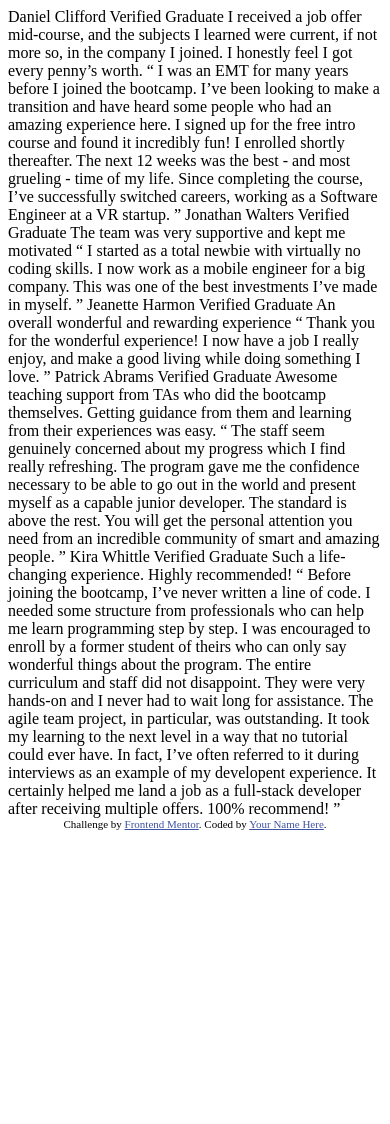
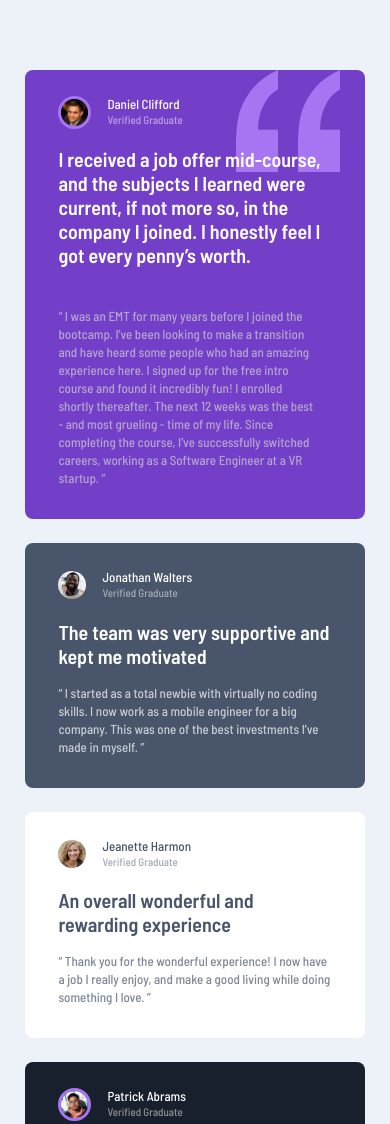
Before and after one commit to AA1057/testimonial-grid-section-website, a plain HTML site: page index.html in a window 390 px wide. Shown: the top 1124 px of the page. Before the commit the page ends 844 px from the top, so only its background shows below. Drawn offline with Linux system fonts and the light colour scheme.

Commit message:
Mobile Design Done

```diff
--- a/index.html
+++ b/index.html
@@ -1,64 +1,117 @@
 <!DOCTYPE html>
 <html lang="en">
+
 <head>
   <meta charset="UTF-8">
-  <meta name="viewport" content="width=device-width, initial-scale=1.0"> <!-- displays site properly based on user's device -->
+  <meta name="viewport" content="width=device-width, initial-scale=1.0">
+  <link rel="icon" type="image/png" sizes="32x32" href="./images/favicon-32x32.png">
+  <link rel="stylesheet" href="style.css">
+  <title>Frontend Mentor | [Challenge Name Here]</title>
+</head>
 
-  <link rel="icon" type="image/png" sizes="32x32" href="./images/favicon-32x32.png">
+<body>
+  <div class="container">
+    <div class="cards">
+      <div class="comment-card-1">
+        <div class="information">
+          <div class="avatar">
+            <img class="image" src="images/image-daniel.jpg" alt="An Avatar of Daniel">
+          </div>
+          <div class="status-type">
+            <p class="name">Daniel Clifford</p>
+            <p class="status">Verified Graduate</p>
+          </div>
+        </div>
+        <div class="content">
+          <h2 class="topic-heading">I received a job offer mid-course, and the subjects I learned were current, if not
+            more
+            so,
+            in the company I joined. I honestly feel I got every penny’s worth.</h2>
 
-  <title>Frontend Mentor | [Challenge Name Here]</title>
-
-  <!-- Feel free to remove these styles or customise in your own stylesheet 👍 -->
-  <style>
-    .attribution { font-size: 11px; text-align: center; }
-    .attribution a { color: hsl(228, 45%, 44%); }
-  </style>
-</head>
-<body>
-  Daniel Clifford
-  Verified Graduate
-
-  I received a job offer mid-course, and the subjects I learned were current, if not more so,
-  in the company I joined. I honestly feel I got every penny’s worth.
-
-  “ I was an EMT for many years before I joined the bootcamp. I’ve been looking to make a
+          <p class="desc">“ I was an EMT for many years before I joined the bootcamp. I’ve been looking to make a
             transition and have heard some people who had an amazing experience here. I signed up
             for the free intro course and found it incredibly fun! I enrolled shortly thereafter.
             The next 12 weeks was the best - and most grueling - time of my life. Since completing
-  the course, I’ve successfully switched careers, working as a Software Engineer at a VR startup. ”
+            the course, I’ve successfully switched careers, working as a Software Engineer at a VR startup. ”</p>
+        </div>
+      </div>
+      <div class="comment-card-2">
+        <div class="information">
+          <div class="avatar">
+            <img class="image" src="images/image-jonathan.jpg" alt="An Avatar of Jonathan">
+          </div>
+          <div class="status-type">
+            <p class="name">Jonathan Walters</p>
+            <p class="status">Verified Graduate</p>
+          </div>
+        </div>
 
-  Jonathan Walters
-  Verified Graduate
-
-  The team was very supportive and kept me motivated
-
+        <div class="content">
+          <h2 class="topic-heading">The team was very supportive and kept me motivated</h2>
+          <p class="desc">
             “ I started as a total newbie with virtually no coding skills. I now work as a mobile engineer
             for a big company. This was one of the best investments I’ve made in myself. ”
+          </p>
+        </div>
+      </div>
+      <div class="comment-card-3">
+        <div class="information">
+          <div class="avatar">
+            <img class="image" src="images/image-jeanette.jpg" alt="An Avatar of Jeanette">
+          </div>
+          <div class="status-type">
+            <p class="name">Jeanette Harmon</p>
+            <p class="status">Verified Graduate</p>
+          </div>
+        </div>
 
-  Jeanette Harmon
-  Verified Graduate
-
-  An overall wonderful and rewarding experience
-
+        <div class="content">
+          <h2 class="topic-heading">An overall wonderful and rewarding experience</h2>
+          <p class="desc">
             “ Thank you for the wonderful experience! I now have a job I really enjoy, and make a good living
             while doing something I love. ”
-
-  Patrick Abrams
-  Verified Graduate
-
+          </p>
+        </div>
+      </div>
+      <div class="comment-card-4">
+        <div class="information">
+          <div class="avatar">
+            <img class="image" src="images/image-patrick.jpg" alt="An Avatar of Patrick">
+          </div>
+          <div class="status-type">
+            <p class="name">Patrick Abrams</p>
+            <p class="status">Verified Graduate</p>
+          </div>
+        </div>
+        <div class="content">
+          <h2 class="topic-heading">
             Awesome teaching support from TAs who did the bootcamp themselves. Getting guidance from them and
             learning from their experiences was easy.
-
+          </h2>
+          <p class="desc">
             “ The staff seem genuinely concerned about my progress which I find really refreshing. The program
             gave me the confidence necessary to be able to go out in the world and present myself as a capable
             junior developer. The standard is above the rest. You will get the personal attention you need from
             an incredible community of smart and amazing people. ”
+          </p>
+        </div>
+      </div>
+      <div class="comment-card-5">
+        <div class="information">
+          <div class="avatar">
+            <div class="status-type">
+              <img class="image" src="images/image-kira.jpg" alt="An Avatar of Kira">
+            </div>
+          </div>
+          <div class="status-type">
+            <p class="name">Kira Whittle</p>
+            <p class="status">Verified Graduate</p>
+          </div>
+        </div>
 
-  Kira Whittle
-  Verified Graduate
-
-  Such a life-changing experience. Highly recommended!
-
+        <div class="content">
+          <h2 class="topic-heading">Such a life-changing experience. Highly recommended!</h2>
+          <p class="desc">
             “ Before joining the bootcamp, I’ve never written a line of code. I needed some structure from
             professionals who can help me learn programming step by step. I was encouraged to enroll by a former
             student of theirs who can only say wonderful things about the program. The entire curriculum and staff
@@ -67,10 +120,11 @@
             could ever have. In fact, I’ve often referred to it during interviews as an example of my developent
             experience. It certainly helped me land a job as a full-stack developer after receiving multiple offers.
             100% recommend! ”
-
-  <div class="attribution">
-    Challenge by <a href="https://www.frontendmentor.io?ref=challenge" target="_blank">Frontend Mentor</a>.
-    Coded by <a href="#">Your Name Here</a>.
+          </p>
+        </div>
+      </div>
+    </div>
   </div>
 </body>
+
 </html>
--- /dev/null
+++ b/style.css
@@ -0,0 +1,213 @@
+@import url('https://fonts.googleapis.com/css2?family=Barlow+Semi+Condensed:ital,wght@0,100;0,200;0,300;0,400;0,500;0,600;0,700;0,800;0,900;1,100;1,200;1,300;1,400;1,500;1,600;1,700;1,800;1,900&display=swap');
+
+:root {
+  --bg-clr: #ECF2F8;
+  --card-clr-1: #733FC8;
+  --card-clr-2: #48556A;
+  --card-clr-3-5: #FFFFFF;
+  --card-clr-4: #19202D;
+  --font-clr-1: var(--card-clr-3-5);
+  --font-clr-2: #CFCFCF;
+  --font-clr-3: var(--bg-clr);
+  --font-clr-4: var(--card-clr-2);
+  --border-clr: #A775F1;
+  --ff-main: "Barlow Semi Condensed";
+  --fs-heading: 1.25rem;
+  --fs-para: 0.8125rem;
+  --fs-para-status: 0.6875rem;
+  --heading-spacing-bottom: 1rem;
+  --heading-spacing-top: 1.125rem;
+  --para-spacing-bottom: 2rem;
+  --para-spacing-top: 1.625rem;
+}
+
+/* CSS Reset */
+/*
+  1. Use a more-intuitive box-sizing model.
+*/
+*,
+*::before,
+*::after {
+  box-sizing: border-box;
+}
+
+/*
+    2. Remove default margin
+  */
+* {
+  margin: 0;
+  padding: 0;
+  font: inherit;
+}
+
+/*
+    Typographic tweaks!
+    3. Add accessible line-height
+    4. Improve text rendering
+  */
+body {
+  line-height: 1.5;
+  -webkit-font-smoothing: antialiased;
+}
+
+/*
+    5. Improve media defaults
+  */
+img,
+picture,
+video,
+canvas,
+svg {
+  display: block;
+  max-width: 100%;
+}
+
+/*
+    6. Remove built-in form typography styles
+  */
+input,
+button,
+textarea,
+select {
+  font: inherit;
+}
+
+/*
+    7. Avoid text overflows
+  */
+p,
+h1,
+h2,
+h3,
+h4,
+h5,
+h6 {
+  overflow-wrap: break-word;
+}
+
+/*
+    8. Create a root stacking context
+  */
+#root,
+#__next {
+  isolation: isolate;
+}
+
+/* General Styling */
+body {
+  background: var(--bg-clr);
+  font-family: var(--ff-main), sans-serif;
+  font-size: var(--fs-para);
+}
+
+.container {
+  width: 87%;
+  margin: 0 auto;
+  margin: 4.375rem auto 4.375rem auto;
+}
+
+.information {
+  display: flex;
+  align-items: center;
+  gap: 1rem;
+  padding-top: 1.625rem;
+}
+
+.image {
+  width: 28px;
+  border-radius: 100px;
+}
+
+.comment-card-1 .image,
+.comment-card-4 .image {
+  border: 3px solid var(--border-clr);
+  width: 33px;
+}
+
+.information .name {
+  font-weight: 500;
+  font-size: var(--fs-para);
+  line-height: 1rem;
+}
+
+.information .status {
+  font-weight: 500;
+  font-size: var(--fs-para-status);
+  opacity: 0.5;
+}
+
+.cards {
+  display: grid;
+  gap: 1.5rem;
+}
+
+.cards>*>* {
+  width: 80.5%;
+  margin: 0 auto;
+  color: var(--font-clr-1);
+}
+
+.comment-card-1 {
+  background: var(--card-clr-1);
+  border-radius: 0.5rem;
+  background-image: url(images/bg-pattern-quotation.svg);
+  background-repeat: no-repeat;
+  background-position-x: 89.5%;
+}
+
+.comment-card-1 p:not(.name, .status) {
+  width: 95%;
+}
+
+.comment-card-1 .desc {
+  color: var(--font-clr-2);
+}
+
+.comment-card-1 .topic-heading {
+  --heading-spacing-bottom: 2.5rem;
+}
+
+.topic-heading {
+  margin-top: var(--heading-spacing-top);
+  margin-bottom: var(--heading-spacing-bottom);
+  font-size: var(--fs-heading);
+  line-height: 1.2;
+  font-weight: 600;
+}
+
+.comment-card-2 {
+  background: var(--card-clr-2);
+  border-radius: 0.5rem;
+}
+
+.comment-card-3 {
+  background: var(--card-clr-3-5);
+  border-radius: 0.5rem;
+}
+
+.comment-card-3>* {
+  color: var(--font-clr-4);
+}
+
+.comment-card-4 {
+  background: var(--card-clr-4);
+  border-radius: 0.5rem;
+}
+
+.comment-card-5 {
+  background: var(--card-clr-3-5);
+  border-radius: 0.5rem;
+}
+
+.comment-card-5>* {
+  color: var(--font-clr-4);
+}
+
+.desc {
+  padding-bottom: var(--para-spacing-bottom);
+  opacity: 0.7;
+  line-height: 1.125rem;
+  font-weight: 500;
+}
+
+/* change positioning on larger screen sizes of svg */
```
Lines whose indentation alone changed are shown as unchanged.
